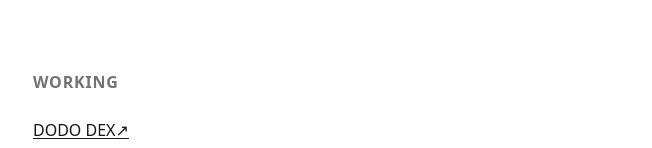
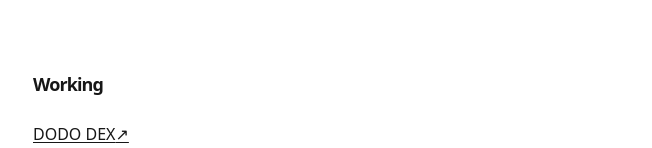
Before and after one commit to yaoblock/my-portfolio, a Next.js app: page / in a window 1280 px wide. Shown: the part 578-726 px from the top of the page, without its empty margins (303-955 px from the left). Built offline with nearby package versions, Linux system fonts and the light colour scheme.

Commit message:
style: update section header to bolder tracking-tighter style
Co-Authored-By: Claude Opus 4.6 <noreply@anthropic.com>

```diff
--- a/app/components/section.tsx
+++ b/app/components/section.tsx
@@ -11,7 +11,7 @@ export default function Section({
 }) {
   return (
     <section id={id} className="scroll-mt-8 mb-20">
-      <h2 className="text-base font-bold uppercase tracking-wider text-zinc-500 dark:text-zinc-400 mb-6">
+      <h2 className="text-base font-bold tracking-tighter text-foreground sm:text-lg mb-6">
         {title}
       </h2>
       {children}
```
